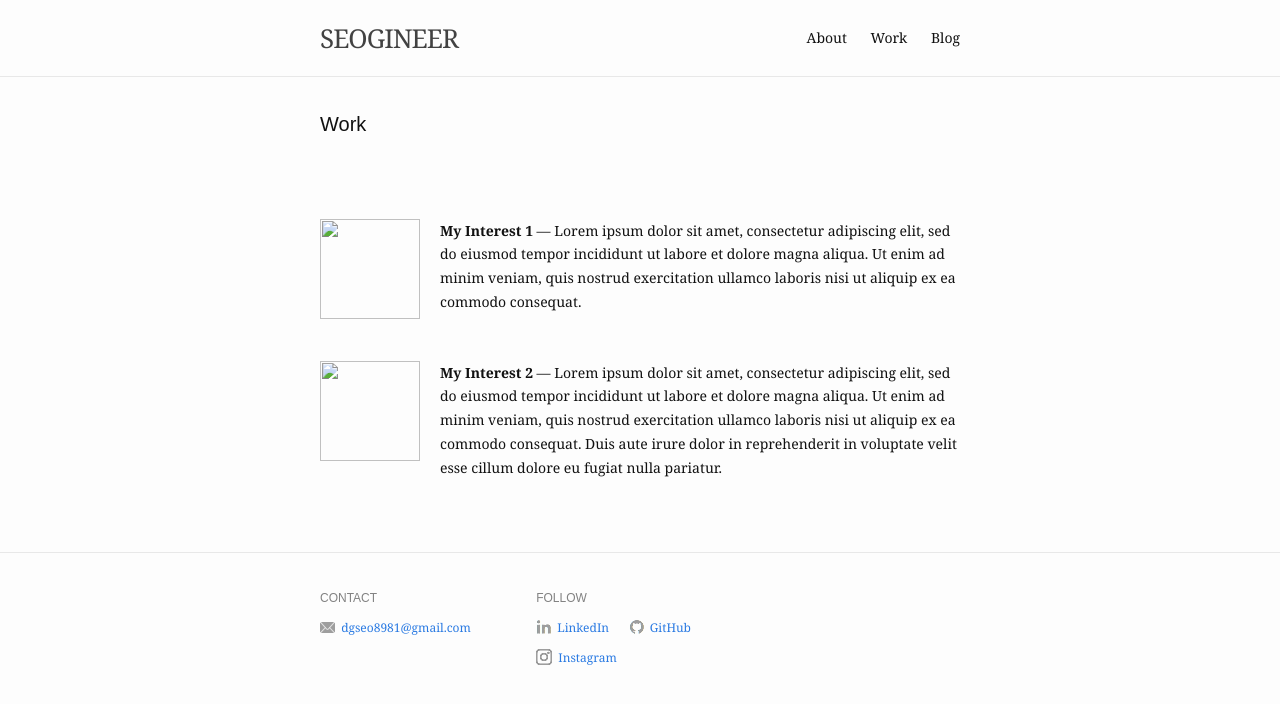
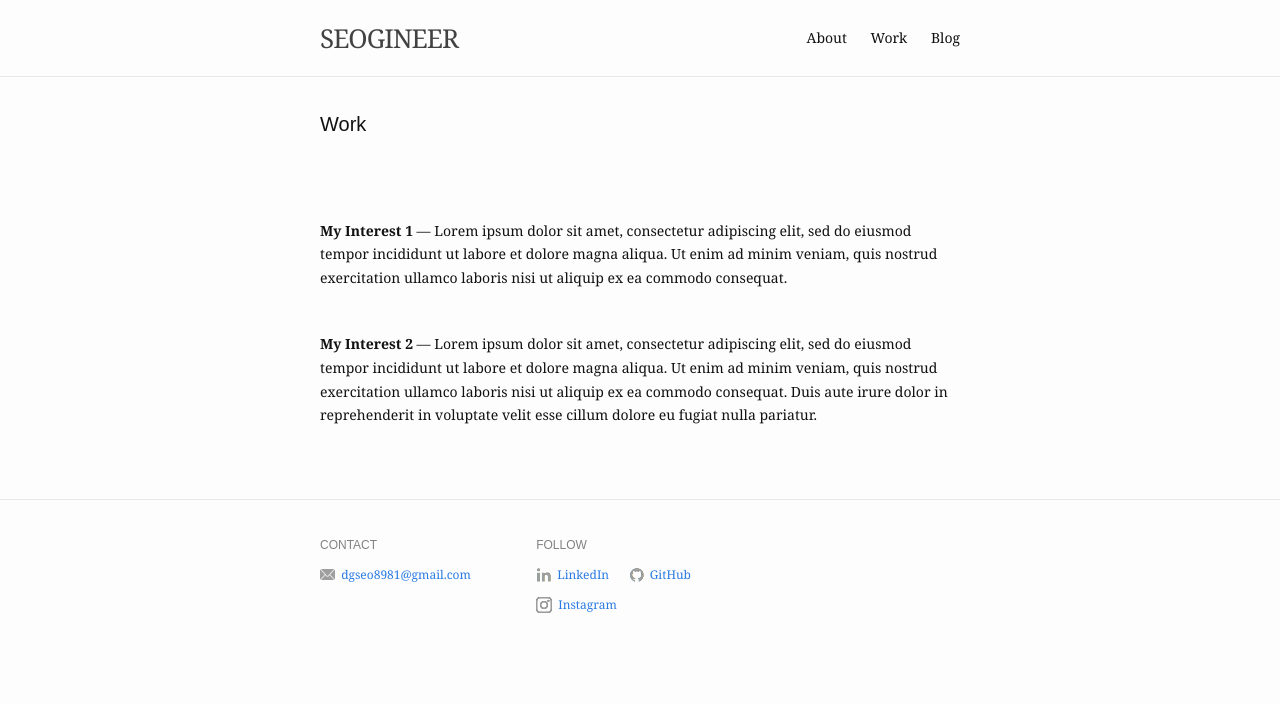
Before and after one commit to seogineer/seogineer.github.io, a Jekyll site: the page built from work.md, in a window 1280 px wide. Shown: the top 704 px of the page. Built offline with Jekyll 4.4.1, drawn with Linux system fonts in a browser that asks for light colours.

Commit message:
img src Delete

```diff
--- a/_layouts/work.html
+++ b/_layouts/work.html
@@ -13,11 +13,11 @@
 
           {% for item in page.items %}
           <div class="work-item">
-            <img
+            <!-- <img
               src="{{ item.image.src | absolute_url }}"
               alt="{{ item.image.alt }}"
               class="work-bubble"
-            />
+            /> -->
             <span class="work-text">
               <strong>{{ item.title }}</strong>
               &mdash;
```
